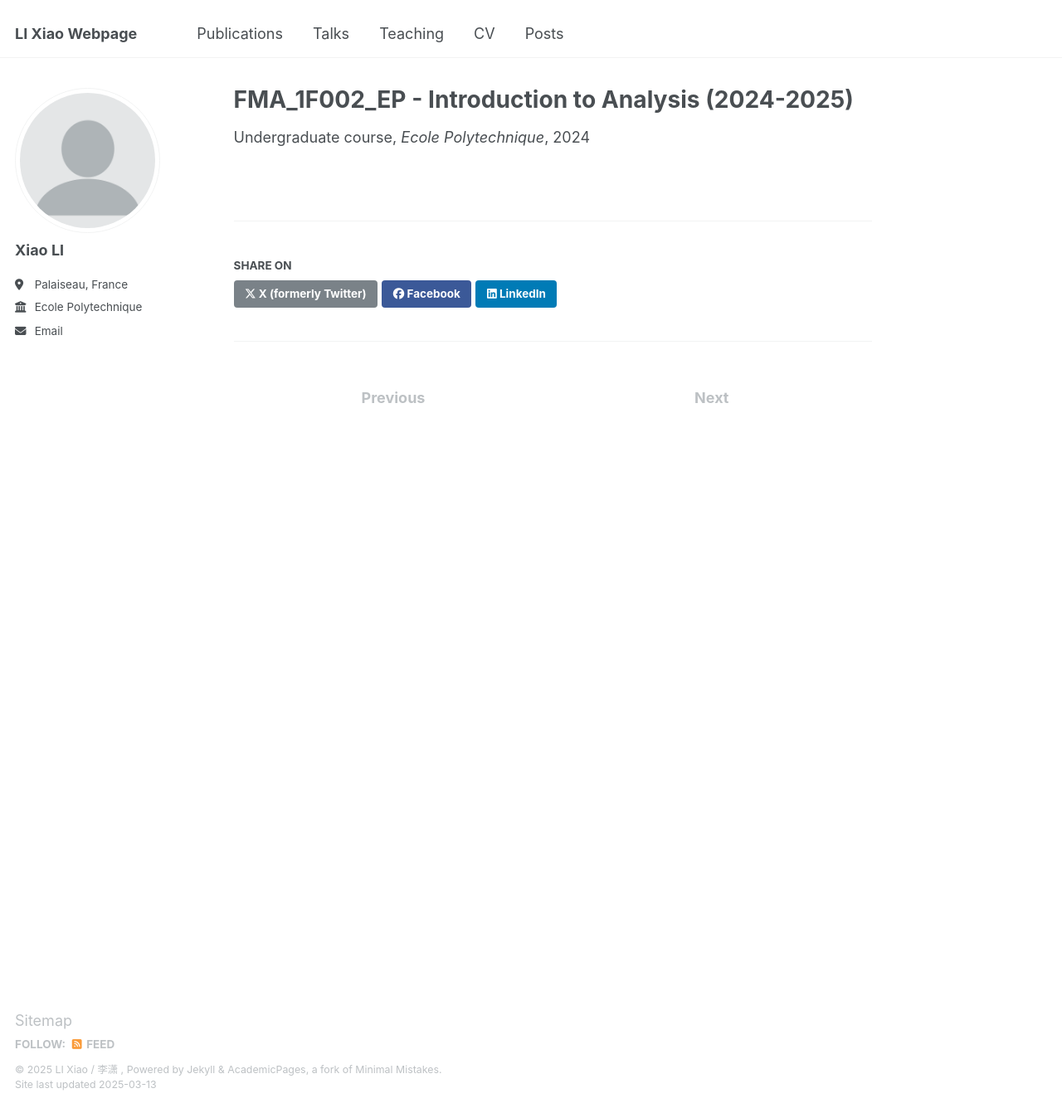
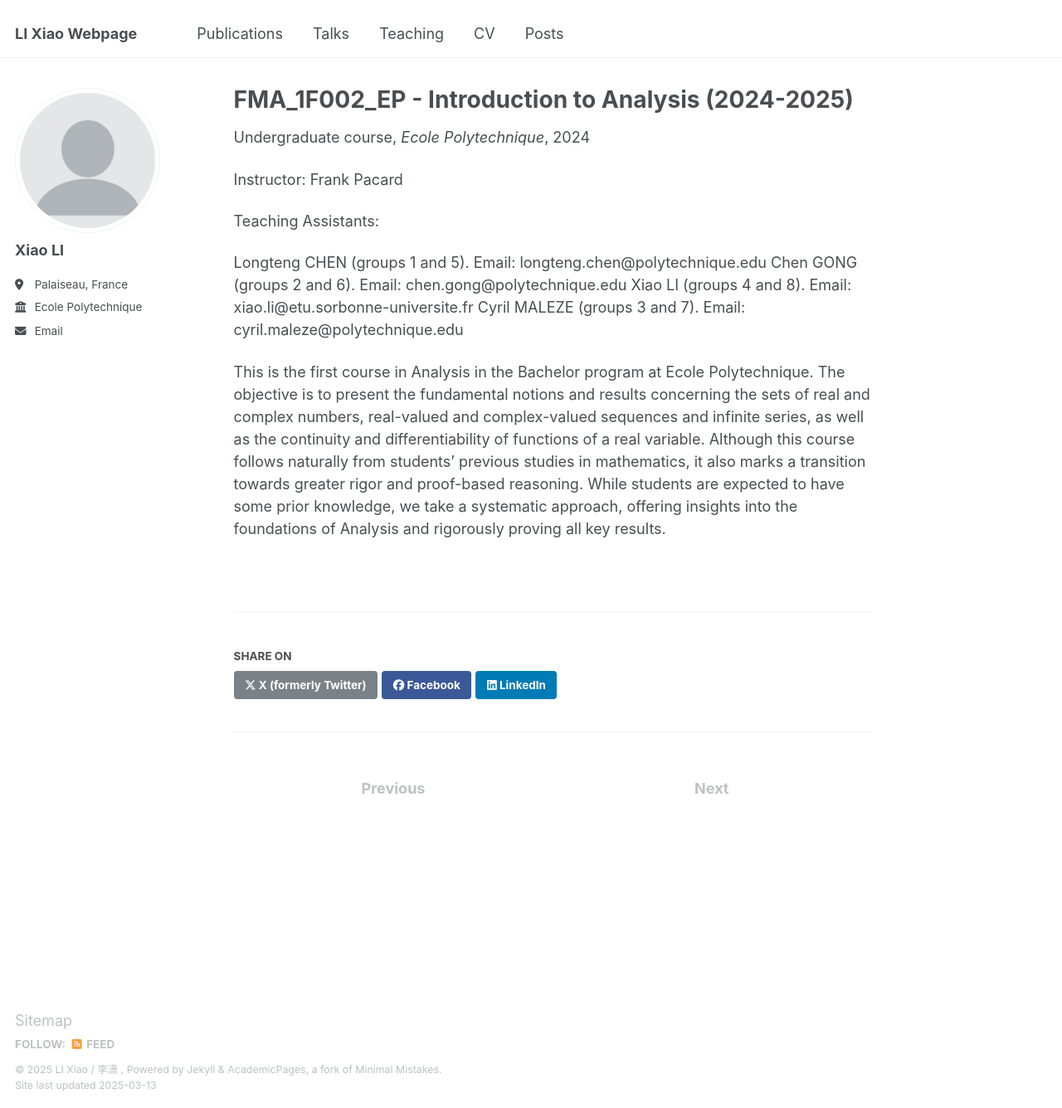
Before and after one commit to XiaoLi-CN/xiaoli-cn.github.io, a Jekyll site: the page built from _teaching/2024-analysis.md, in a window 1280 px wide and 1336 px high. Shown: the whole window at 83% size. Built offline with Jekyll 4.4.1, drawn with Linux system fonts in a browser that asks for light colours.

Commit message:
Update 2024-analysis.md

```diff
--- a/_teaching/2024-analysis.md
+++ b/_teaching/2024-analysis.md
@@ -7,3 +7,17 @@ venue: "Ecole Polytechnique"
 date: 2024-09-01
 location: "Palaiseau, France"
 ---
+
+Instructor: Frank Pacard
+
+Teaching Assistants:
+
+Longteng CHEN (groups 1 and 5). Email:  longteng.chen@polytechnique.edu
+Chen GONG (groups 2 and 6). Email: chen.gong@polytechnique.edu
+Xiao LI (groups 4 and 8). Email:   xiao.li@etu.sorbonne-universite.fr
+Cyril MALEZE (groups 3 and 7). Email: cyril.maleze@polytechnique.edu
+
+
+This is the first course in Analysis in the Bachelor program at
+Ecole Polytechnique. The objective is to present the fundamental notions and results concerning the sets of real and complex numbers, real-valued and complex-valued sequences and infinite series, as well as the continuity and differentiability of functions of a real variable. Although this
+course follows naturally from students’ previous studies in mathematics, it also marks a transition towards greater rigor and proof-based reasoning. While students are expected to have some prior knowledge, we take a systematic approach, offering insights into the foundations of Analysis and rigorously proving all key results.
```
